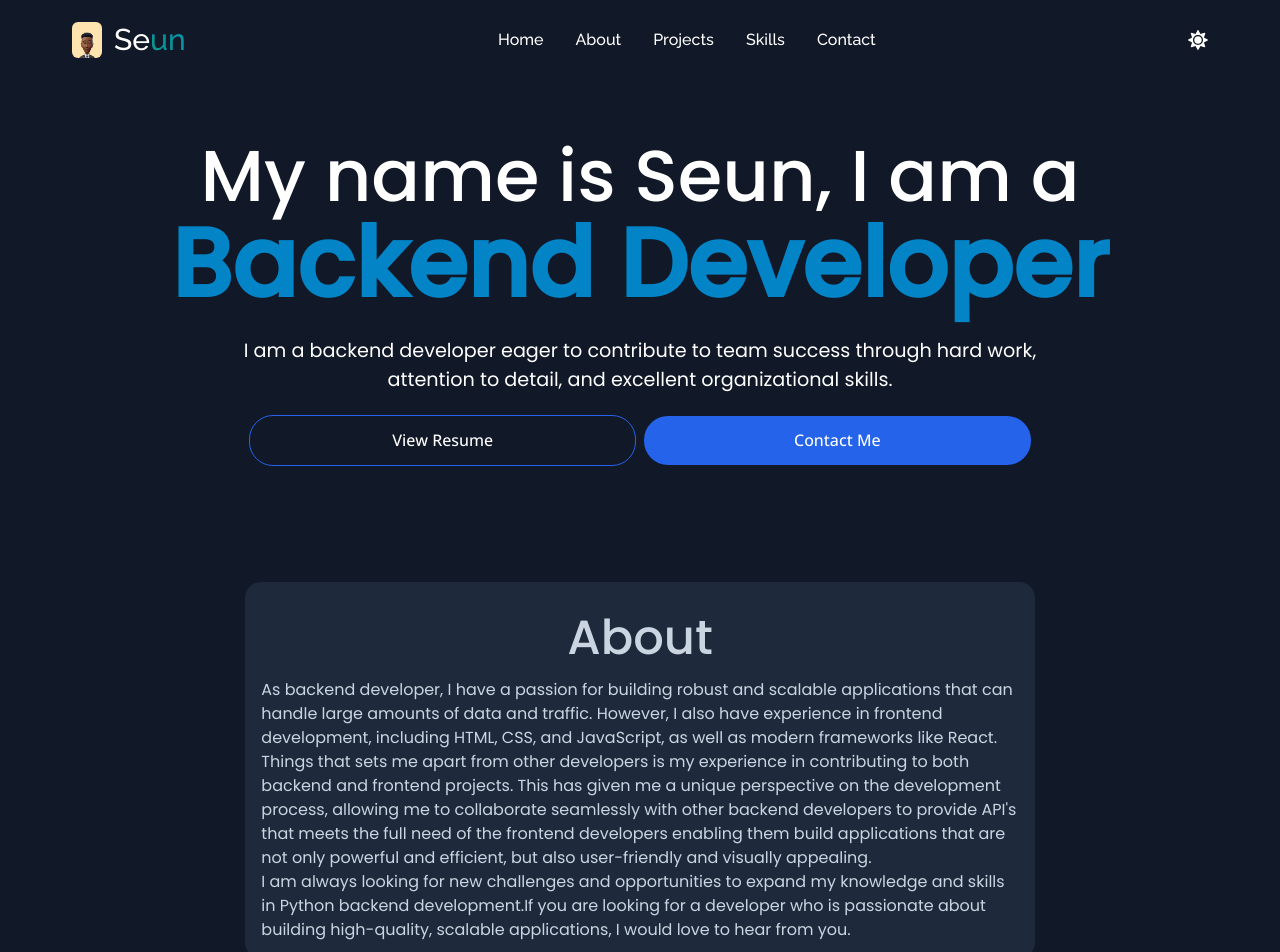
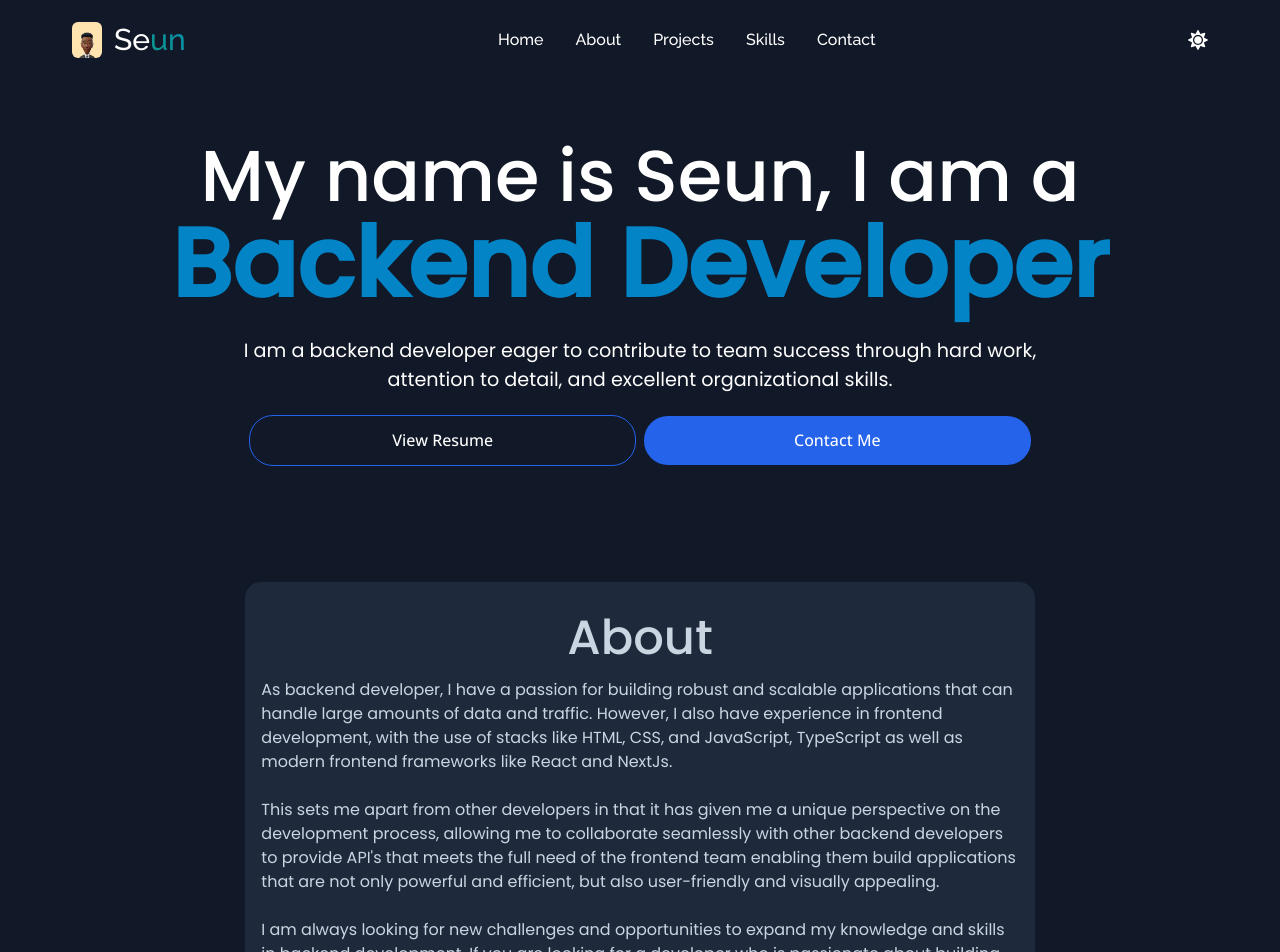
Before and after one commit to SeunFashina002/myportfolio-frontend, a React (Vite) app: page / in a window 1280 px wide. Shown: the top 952 px of the page. Built offline with nearby package versions, Linux system fonts and the light colour scheme; a web font is replaced by a local one.

Commit message:
update about

```diff
--- a/src/components/AboutSection.jsx
+++ b/src/components/AboutSection.jsx
@@ -8,25 +8,25 @@ export default function About({ mode }) {
         <p>
           As backend developer, I have a passion for building robust and
           scalable applications that can handle large amounts of data and
-          traffic. However, I also have experience in frontend development,
-          including HTML, CSS, and JavaScript, as well as modern frameworks like
-          React.
+          traffic. However, I also have experience in frontend development, with
+          the use of stacks like HTML, CSS, and JavaScript, TypeScript as well
+          as modern frontend frameworks like React and NextJs.
         </p>
+        <br />
         <p>
-          Things that sets me apart from other developers is my experience in
-          contributing to both backend and frontend projects. This has given me
-          a unique perspective on the development process, allowing me to
+          This sets me apart from other developers in that it has given me a
+          unique perspective on the development process, allowing me to
           collaborate seamlessly with other backend developers to provide API's
-          that meets the full need of the frontend developers enabling them
-          build applications that are not only powerful and efficient, but also
+          that meets the full need of the frontend team enabling them build
+          applications that are not only powerful and efficient, but also
           user-friendly and visually appealing.
         </p>
-
+        <br />
         <p>
           I am always looking for new challenges and opportunities to expand my
-          knowledge and skills in Python backend development.If you are looking
-          for a developer who is passionate about building high-quality,
-          scalable applications, I would love to hear from you.
+          knowledge and skills in backend development. If you are looking for a
+          developer who is passionate about building robust and scalable
+          applications, I would love to hear from you.
         </p>
       </div>
     </section>
```
